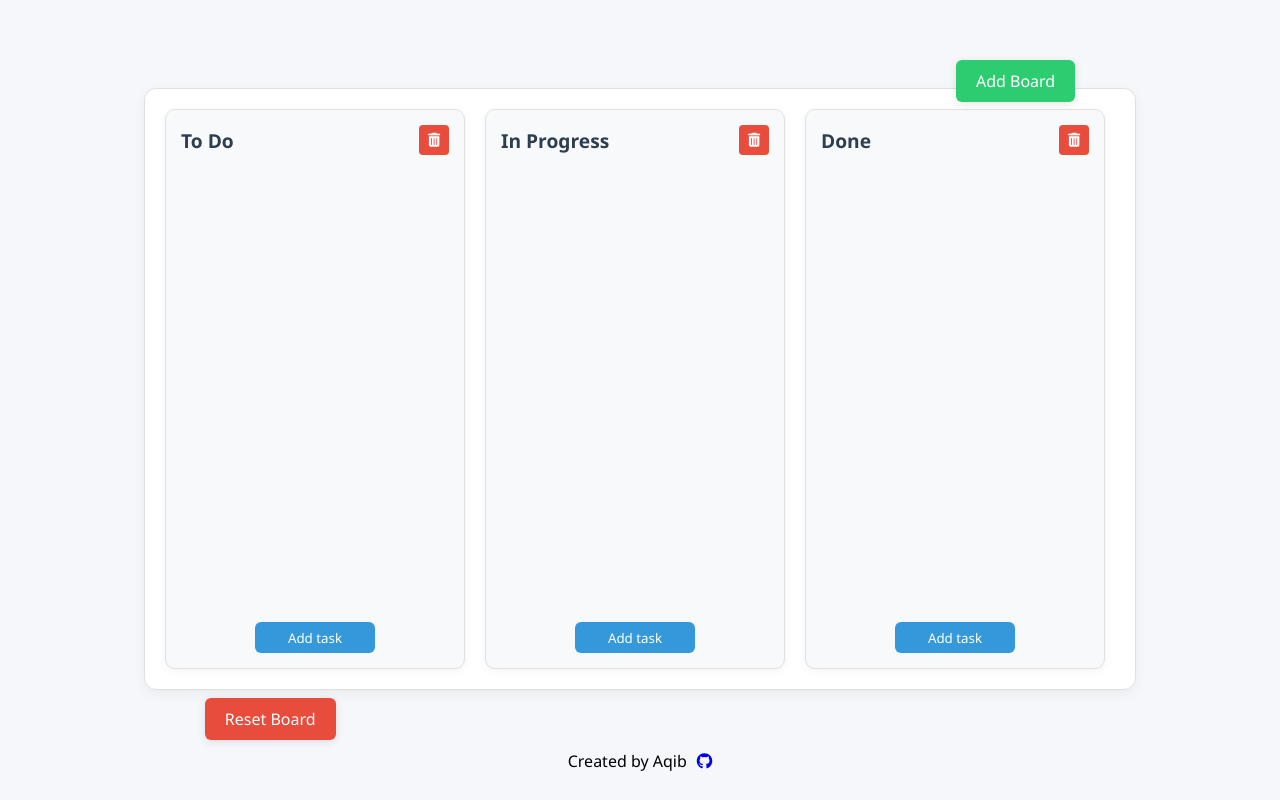
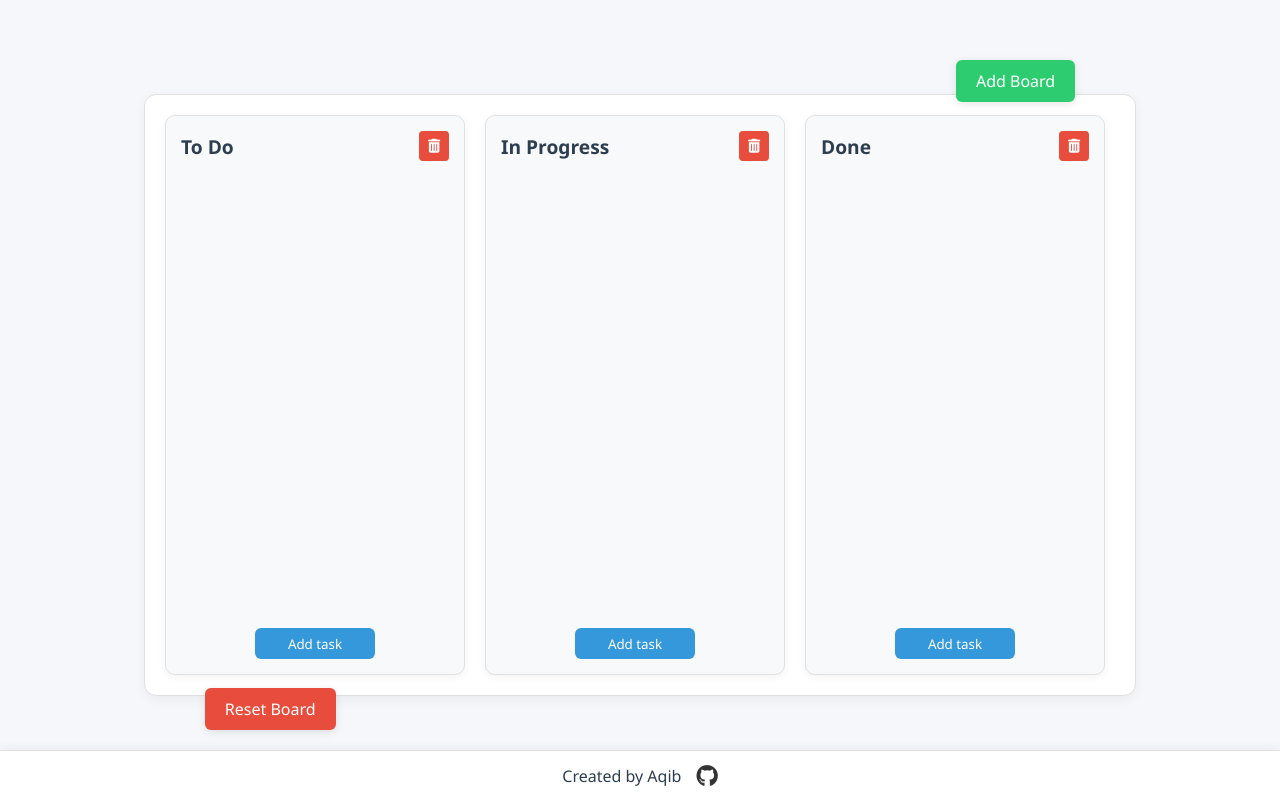
Before and after one commit to aqib0770/KanBan-Board, a plain HTML site: page index.html in a window 1280 px wide. Drawn offline with Linux system fonts and the light colour scheme.

Commit message:
fixed bugs

```diff
--- a/script.js
+++ b/script.js
@@ -21,6 +21,7 @@ closeModalButton.addEventListener('click', () => {
 
 closeboardModal.addEventListener('click', () => {
     boardModal.style.display = 'none'
+    warning.style.display = 'hidden'
 })
 
 window.addEventListener('click', (event) => {
@@ -44,16 +45,18 @@ function saveToLocalStorage(){
             name:board.id,
             tasks: []
         }
-        const taskContent = {
-            taskName:null,
-            description:null,
-            date:null
-        }
+        // const taskContent = {
+        //     taskName:null,
+        //     description:null,
+        //     date:null
+        // }
         const tasks = board.querySelectorAll('.item')
         tasks.forEach((task) => {
-            taskContent.taskName = task.querySelector('.task-name').textContent
-            taskContent.description = task.querySelector('.description').textContent
-            taskContent.date = task.querySelector('.date').textContent
+            const taskContent = {
+            taskName : task.querySelector('.task-name').textContent,
+            description : task.querySelector('.description').textContent,
+            date : task.querySelector('.date').textContent,
+            }
             boardData.tasks.push(taskContent)
         })
         boards.push(boardData)
@@ -63,13 +66,13 @@ function saveToLocalStorage(){
 
 function loadFromLocalStorage(){
     const savedBoards = JSON.parse(localStorage.getItem("boards"))
+    if(!savedBoards) return
     savedBoards.forEach((boards) => {
         createBoard(boards.name)
         const currentBoard = document.getElementById(boards.name)
         const itemBox = currentBoard.querySelector('.item-box')
 
         boards.tasks.forEach((task) => {
-            console.log(task)
             addTask(itemBox, task.taskName, task.description, task.date)
         })
     })
@@ -174,7 +177,7 @@ function editTask(button, item){
                 warning.style.visibility = 'visible'
                 return
             }
-
+            else{
                 item.children[0].children[0].textContent = input.value
                 item.children[0].children[1].textContent = description.value
 
@@ -182,8 +185,8 @@ function editTask(button, item){
                 input.value = '';
                 description.value = '';
                 warning.style.visibility = 'hidden'
-
-            submitButton.addEventListener('click', submitHandler)
+                saveToLocalStorage()
+            }
         }
         submitButton.addEventListener('click', submitHandler)
     })
@@ -208,7 +211,7 @@ function returnDate() {
     return finalDate;
 }
 
-function addTask(parentBoard, taskText, descriptionText) {
+function addTask(parentBoard, taskText, descriptionText, dateText) {
     const itemCard = document.createElement('div');
     const taskContent = document.createElement('div');
     const taskName = document.createElement('h3');
@@ -226,7 +229,7 @@ function addTask(parentBoard, taskText, descriptionText) {
     description.innerText = descriptionText;
 
     date.classList.add('date');
-    date.innerText = returnDate();
+    date.innerText = dateText;
 
     // Set up buttons
     editButton.innerText = 'Edit';
@@ -270,20 +273,25 @@ function addTaskToBoard(button){
         const description = document.getElementById('description-input')
         const parentBoard = button.parentElement
         const itemB = parentBoard.children[1]
+        const date = returnDate()
+
+        input.addEventListener('input', () => {
+            warning.style.visibility = 'hidden'
+        })
 
         const submitHandler = () => {
             if(!input.value.trim().length){
                 warning.style.visibility = 'visible'
                 return
             }
-
-            addTask(itemB, input.value, description.value)
+            console.log(date)
+            addTask(itemB, input.value, description.value, date)
             modal.style.display ='none'
             input.value = '';
             description.value = '';
             warning.style.visibility = 'hidden'
 
-            submitButton.addEventListener('click', submitHandler)
+            submitButton.removeEventListener('click', submitHandler)
         }
         submitButton.addEventListener('click', submitHandler)
     })
@@ -354,6 +362,7 @@ function defaultLayout(){
         createBoard("In Progress")
         createBoard("Done")
         attachItems()
+        saveToLocalStorage()
     }
 
 }
--- a/styles.css
+++ b/styles.css
@@ -27,7 +27,7 @@ body {
     border-radius: 12px;
     box-shadow: 0 4px 12px rgba(0, 0, 0, 0.05);
     margin-top: 60px;
-    margin-bottom: 60px;
+    margin-bottom: 70px;
     min-height: 70vh;
 }
 
@@ -388,7 +388,7 @@ body {
 
 #reset-board {
     position: absolute;
-    bottom: 60px;
+    bottom: 70px;
     left: 5%;
     padding: 10px 20px;
     background-color: #e74c3c;
@@ -407,26 +407,46 @@ body {
     transform: translateY(-2px);
 }
 
-.footer{
+/* Improved Footer Styling */
+.footer {
+    position: fixed;
+    bottom: 0;
+    left: 0;
+    width: 100%;
+    height: 50px;
+    background-color: white;
+    border-top: 1px solid #e0e0e0;
     display: flex;
-    gap: 10px;
+    justify-content: center;
+    align-items: center;
+    gap: 15px;
+    box-shadow: 0 -2px 10px rgba(0, 0, 0, 0.05);
+    z-index: 900;
+    padding: 0 20px;
 }
 
-::-webkit-scrollbar {
-    height: 8px;
-    width: 8px;
+.footer p {
+    margin: 0;
+    font-size: 16px;
+    color: #2c3e50;
+    font-weight: 500;
 }
 
-::-webkit-scrollbar-track {
-    background: #f1f1f1;
-    border-radius: 10px;
+.footer a {
+    display: flex;
+    align-items: center;
+    justify-content: center;
+    color: #333;
+    transition: all 0.3s ease;
+    text-decoration: none;
 }
 
-::-webkit-scrollbar-thumb {
-    background: #bdc3c7;
-    border-radius: 10px;
+.footer i.fab.fa-github {
+    font-size: 22px;
+    transition: transform 0.1s ease;
 }
 
-::-webkit-scrollbar-thumb:hover {
-    background: #95a5a6;
+.footer a:hover i.fab.fa-github {
+    transform: scale(1.2);
+    color: #3498db;
 }
```
Lines whose indentation alone changed are shown as unchanged.
